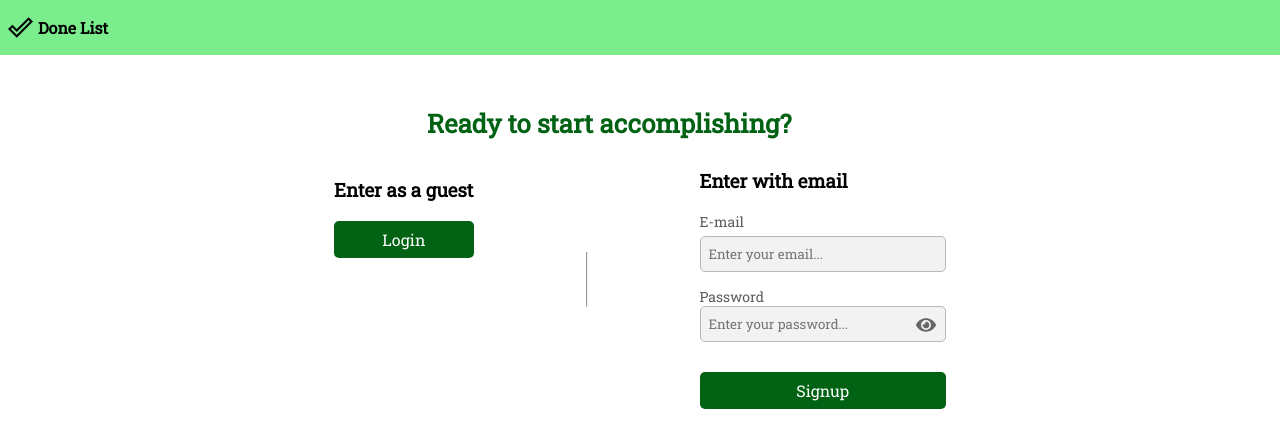
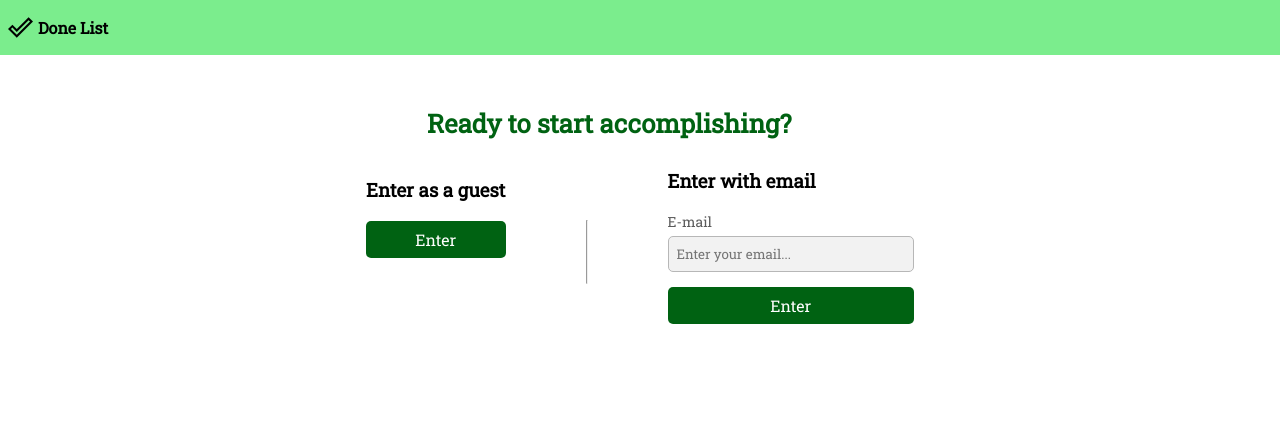
Before and after one commit to saraiovieira/done-list, a React (Create React App) app in the folder client/: page /login in a window 1280 px wide. Shown: the top 448 px of the page. Built offline with nearby package versions, Linux system fonts and the light colour scheme; no server answers; the HTML template or start-up script is replaced by a standard one.

Commit message:
add new button

```diff
--- a/client/src/Pages/Login/Login.css
+++ b/client/src/Pages/Login/Login.css
@@ -175,7 +175,7 @@
   .login__divider {
     border-top: 1px solid #B7B7B7;
     width: unset;
-    margin: 7em;
+    margin: 5em;
   }
 
   .login__choose-section {
--- a/client/src/Pages/Login/Login.jsx
+++ b/client/src/Pages/Login/Login.jsx
@@ -14,14 +14,14 @@ const Login = () => {
   const [passwordError, setPasswordError] = useState("");
   const [errorMessage, setErrorMessage] = useState("");
   const [registered, setRegistered] = useState(false);
-  const [forgotPassword, setForgotPassword] = useState(false);
   const [showPassword, setShowPassword] = useState(false);
+  const [loginView, setLoginView] = useState(false);
 
   const handleTogglePassword = () => {
     setShowPassword(!showPassword);
   };
 
-  let validateEmail = (email) => {
+  const validateEmail = (email) => {
     let isEmailValid = { status: true, emailError: "" };
     if (!email) {
       isEmailValid.status = false;
@@ -64,6 +64,7 @@ const Login = () => {
   const handleEmailChange = (event) => {
     setEmail(event.target.value);
     setEmailError("");
+    setRegistered(false);
   };
 
   const handlePasswordChange = (event) => {
@@ -71,11 +72,11 @@ const Login = () => {
     setPasswordError("");
   };
 
-  const handleRedirect = (e) => {
+  const handleGuestLogin = () => {
     const token = "guest";
     localStorage.setItem("token", token);
     navigate("/donelist");
-  }
+  };
 
   const handleLogin = async (e) => {
     e.preventDefault();
@@ -98,7 +99,6 @@ const Login = () => {
       } catch (err) {
         console.log(err);
         setErrorMessage("Invalid Credentials");
-        setForgotPassword(true);
       }
     } else {
       setEmailError(emailIsValid.emailError);
@@ -114,8 +114,7 @@ const Login = () => {
 
     if (emailIsValid.status && passwordIsValid.status) {
       try {
-        await axios
-          .post(`http://localhost:${apiPort}/register/`, {
+        await axios.post(`http://localhost:${apiPort}/register/`, {
           email: email,
           password: password,
         })
@@ -125,14 +124,31 @@ const Login = () => {
           });
       } catch (err) {
         console.log(err);
+        if (err.response && err.response.status === 409) {
           setErrorMessage(`Email: ${email} already exists`);
           setRegistered(true);
+        } else {
+          setErrorMessage("Registration failed. Please try again later.");
+        }
       }
     } else {
       setEmailError(emailIsValid.emailError);
+      setRegistered(false);
       setPasswordError(passwordIsValid.passwordError);
     }
   };
+
+  const handleEnter = () => {
+    const emailIsValid = validateEmail(email);
+
+    if (emailIsValid.status) {
+      setLoginView(true);
+    } else {
+      setEmailError(emailIsValid.emailError);
+      setRegistered(false);
+    }
+  };
+
 
   return (
     <>
@@ -144,13 +160,46 @@ const Login = () => {
             <button
               className="login__guest-button"
               type="button"
-              onClick={handleRedirect}
+              onClick={handleGuestLogin}
             >
-              Login
+              Enter
             </button>
           </div>
           <hr className="login__divider" />
           <div className="login__form-section">
+            {!loginView && (
+              <>
+                <h3 className="login__email-title">Enter with email</h3>
+                <form className="login__form">
+                  <label className="login__label" htmlFor="email">
+                    E-mail
+                  </label>
+                  <input
+                    className={emailError ? "login__input login__input--error" : "login__input"}
+                    type="text"
+                    name="Email"
+                    id="email"
+                    value={email}
+                    onChange={handleEmailChange}
+                    placeholder="Enter your email..."
+                    required
+                  />
+                  {emailError && <div className="login__error" role="alert">
+                    <span aria-hidden="true" className="login__error-icon">❌</span>
+                    {emailError}
+                  </div>}
+                </form>
+                <button
+                  className="login__guest-button"
+                  type="button"
+                  onClick={handleEnter}
+                >
+                  Enter
+                </button>
+              </>
+            )}
+            {loginView && (
+              <>
                 <h3 className="login__email-title">Enter with email</h3>
                 <form className="login__form">
                   <label className="login__label" htmlFor="email">
@@ -190,6 +239,7 @@ const Login = () => {
                         role="button"
                         tabIndex="0"
                         aria-label={showPassword ? "Hide password" : "Show password"}
+                        title={showPassword ? "Hide password" : "Show password"}
                       >
                         {showPassword ? <FaEyeSlash /> : <FaEye />}
                       </div>
@@ -201,11 +251,7 @@ const Login = () => {
                       </div>
                     )}
                   </label>
-              {passwordError && <div className="login__error" role="alert">
-                <span aria-hidden="true" className="login__error-icon">❌</span>
-                {passwordError}
-              </div>}
-              {registered === true ? (
+                  {registered ? (
                     <button
                       className="login__button"
                       type="button"
@@ -225,13 +271,9 @@ const Login = () => {
                     </div>
                   )}
                   {errorMessage && <p className="login__error">{errorMessage}</p>}
-              {forgotPassword && (
-                <p>
-                  Forgot password? Click <a href="/login">here</a> to register
-                  again
-                </p>
+                </form>
+              </>
             )}
-            </form>
           </div>
         </div>
       </div>
```
Lines whose indentation alone changed are shown as unchanged.
